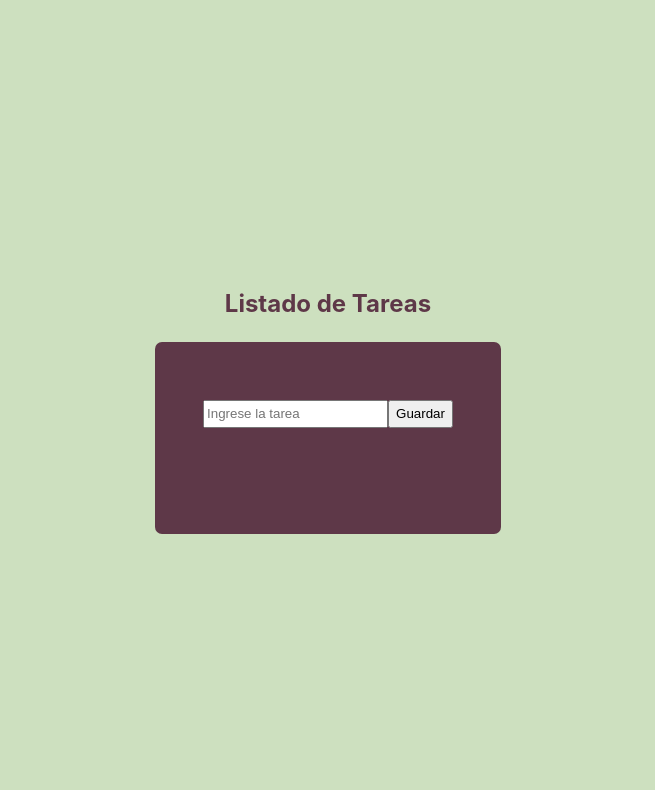
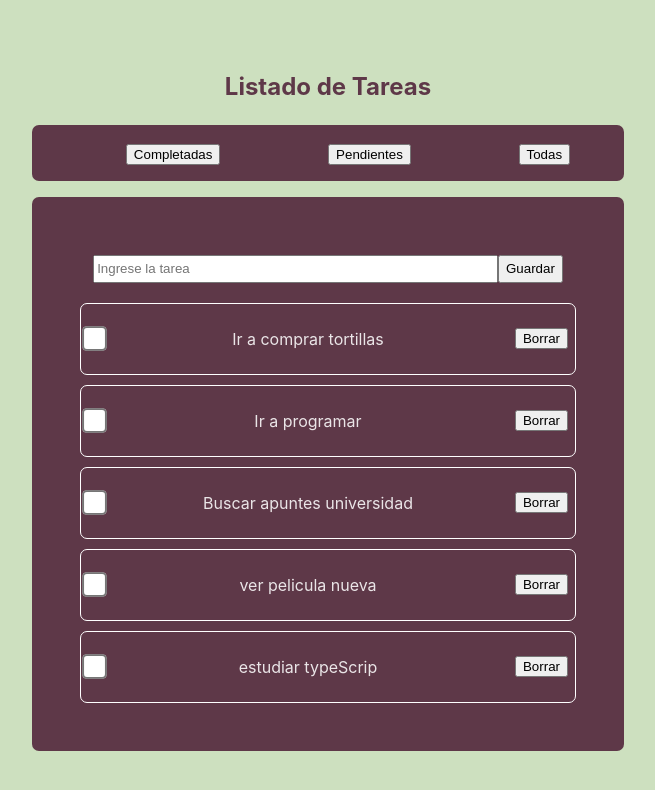
Before and after one commit to IsaiasC1999/practicas-react, a React (Vite) app in the folder lista-tareas/: page / in a window 1280 px wide. Shown: the top 790 px of the page, without its empty margins (312-967 px from the left). Built offline with nearby package versions, Linux system fonts and the light colour scheme.

Commit message:
creacion filtros

```diff
--- a/lista-tareas/src/App.jsx
+++ b/lista-tareas/src/App.jsx
@@ -1,12 +1,16 @@
-import { useState } from 'react'
+import {useState } from 'react'
 import './App.css'
 import Task from './components/task/Task'
 import Form from './components/Form/Form';
+import Filter from './components/Filter/Filter';
+import { listTask as initialValue } from './Mocks/TaskMock'
 
 
 function App() {
 
-  const [listTask, setListTask] = useState([]);
+  const [listTask, setListTask] = useState(initialValue);
+  // const [taskComplete, setTaskComplete] = useState([]);}
+  const [filterTask, setFilterTask] = useState({filter : 'all'});
 
 function deleteTask(id) {
       console.log(id);
@@ -15,6 +19,17 @@ function deleteTask(id) {
         ))
 
 }
+
+  function filterComplete() {
+    setListTask( listTask.filter(ele => {
+
+      if(ele.state === true)
+      {
+        return {...ele}
+      }
+
+        }))
+  }
 
   function onCompletetask(id) {
 
@@ -29,9 +44,25 @@ function deleteTask(id) {
       setListTask(list)
   }
 
+  function filterPendientes(){
+    setListTask( listTask.filter(ele => {
+
+      if(ele.state === false)
+      {
+        return {...ele}
+      }
+
+        }))
+  }
+
+  function filterAll(){
+      setListTask( [...listTask] )
+  }
+
   return (
     <>
       <h2 className='title-app'>Listado de Tareas</h2>
+      <Filter FilterComplete={filterComplete}  filterPendientes={filterPendientes} filterAll={filterAll} />
       <div className='conteiner'>
 
         <Form setListTask={setListTask} listTask={listTask} />
@@ -44,7 +75,6 @@ function deleteTask(id) {
           completeTask={onCompletetask}
           deleteTask={deleteTask} />)
         }
-
       </div>
     </>
   )
--- a/lista-tareas/src/Mocks/TaskMock.js
+++ b/lista-tareas/src/Mocks/TaskMock.js
@@ -1 +1,9 @@
 // const TaskMocks
+
+export const listTask=[
+    { id: 312, taskText: 'Ir a comprar tortillas', state: false },
+    { id: 543, taskText: 'Ir a programar', state: false },
+    { id: 645, taskText: 'Buscar apuntes universidad', state: false },
+    { id: 756, taskText: 'ver pelicula nueva', state: false },
+    { id: 867, taskText: 'estudiar typeScrip', state: false }
+]
--- /dev/null
+++ b/lista-tareas/src/components/Filter/Filter.css
@@ -0,0 +1,20 @@
+.filter{
+    background-color: #5e3848;
+    border-radius: 7px;
+    min-height: 3rem;
+    margin-bottom: 1rem;
+    display: flex;
+    justify-content: center;
+    align-items: center;
+}
+
+.filter__list{
+
+    list-style: none;
+    display: flex;
+    width: 100%;
+    justify-content: space-around;
+    align-items: center;
+
+
+}
--- /dev/null
+++ b/lista-tareas/src/components/Filter/Filter.jsx
@@ -0,0 +1,15 @@
+import "./Filter.css"
+
+function Filter({FilterComplete ,filterPendientes, filterAll}) {
+    return (
+        <div className="filter">
+            <ul className="filter__list">
+                <li className="filter__item"><button onClick={()=> FilterComplete()} >Completadas</button></li>
+                <li className="filter__item"><button onClick={()=> filterPendientes()}>Pendientes</button></li>
+                <li className="filter__item"><button onClick={()=>filterAll()}>Todas</button></li>
+            </ul>
+        </div>
+     );
+}
+
+export default Filter;
--- a/lista-tareas/src/components/task/Task.css
+++ b/lista-tareas/src/components/task/Task.css
@@ -7,7 +7,7 @@
     display: flex;
     justify-content: space-between;
     align-items: center;
-    padding: 10px;
+    padding: 7px;
 
 
 
--- a/lista-tareas/src/components/task/Task.jsx
+++ b/lista-tareas/src/components/task/Task.jsx
@@ -7,7 +7,7 @@ function Task({content,deleteTask,id,state,completeTask}) {
   return (
     <article className={`task-item ${state ? 'task-item--complete' :''}`}>
       <input className='task-item__state' defaultChecked={state} onChange={ ()=>completeTask(id)} type="checkbox" />
-      <p className={`task-item__text ${state ?'task-item__text--complete': ''}`}>{content}</p>
+      <p className={`task-item__text ${state?'task-item__text--complete': ''}`}>{content}</p>
       {/* <span className="task-item__date">
         {`${date.getDate()}/${date.getMonth()}`}
       </span> */}
--- a/lista-tareas/src/index.css
+++ b/lista-tareas/src/index.css
@@ -35,6 +35,7 @@ body {
   border-radius: 7px;
   display: flex;
   flex-direction: column;
+  /* justify-content: space-between; */
   gap: 10px;
 }
 
```
Also changed, not shown: lista-tareas/src/components/ListOfTask/ListOfTask.jsx (added, +9 -0 lines), 1 other file (tests, documents, lock files or other folders).
